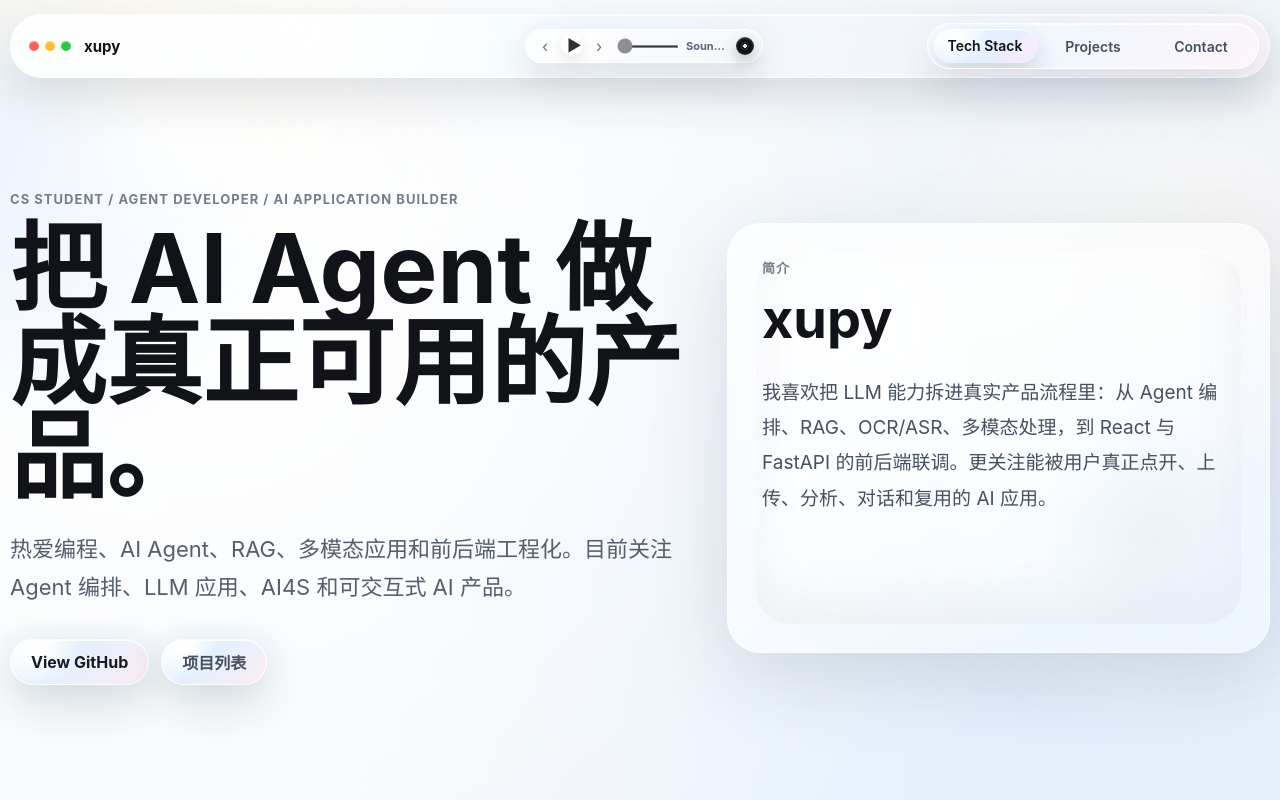
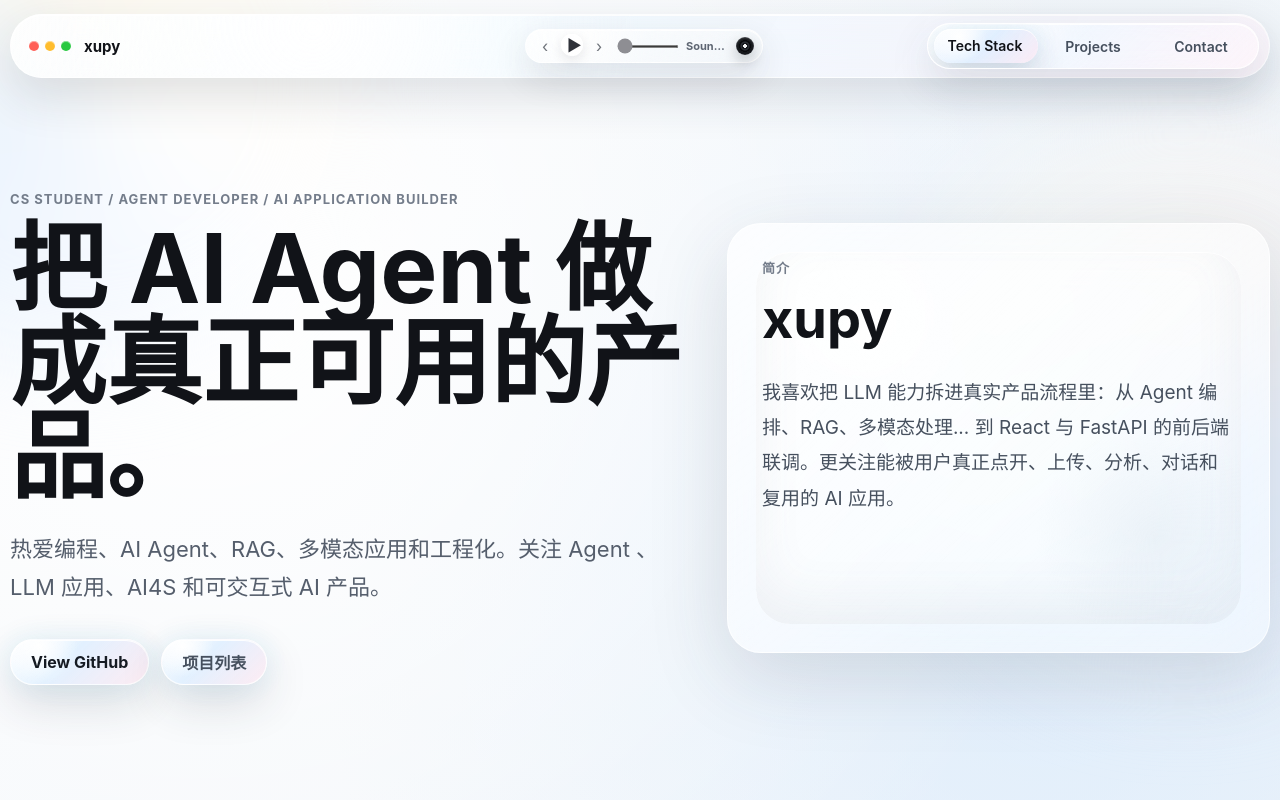
Before and after one commit to xupy6/xupy6.github.io, a plain HTML site: page index.html in a window 1280 px wide. Shown: the top 800 px of the page. Drawn offline with Linux system fonts and the light colour scheme.

Commit message:
Update index.html

```diff
--- a/index.html
+++ b/index.html
@@ -5,7 +5,7 @@
     <meta name="viewport" content="width=device-width, initial-scale=1.0" />
     <meta
       name="description"
-      content="xupy 的个人主页，展示 Agent、LLM、AI4S、全栈 Web 与可交互式 AI 产品方向。"
+      content="个人主页 | Agent、LLM。"
     />
     <title>xupy | Agent Developer</title>
     <link rel="stylesheet" href="./styles.css" />
@@ -51,7 +51,7 @@
           <p class="eyebrow">CS Student / Agent Developer / AI Application Builder</p>
           <h1>把 AI Agent 做成真正可用的产品。</h1>
           <p class="lead">
-            热爱编程、AI Agent、RAG、多模态应用和前后端工程化。目前关注 Agent 编排、LLM
+            热爱编程、AI Agent、RAG、多模态应用和工程化。关注 Agent 、LLM
             应用、AI4S 和可交互式 AI 产品。
           </p>
           <div class="hero-actions">
@@ -65,7 +65,7 @@
           <p class="eyebrow">简介</p>
           <h2>xupy</h2>
           <p>
-            我喜欢把 LLM 能力拆进真实产品流程里：从 Agent 编排、RAG、OCR/ASR、多模态处理，到
+            我喜欢把 LLM 能力拆进真实产品流程里：从 Agent 编排、RAG、多模态处理...   到
             React 与 FastAPI 的前后端联调。更关注能被用户真正点开、上传、分析、对话和复用的 AI 应用。
           </p>
         </aside>
```
